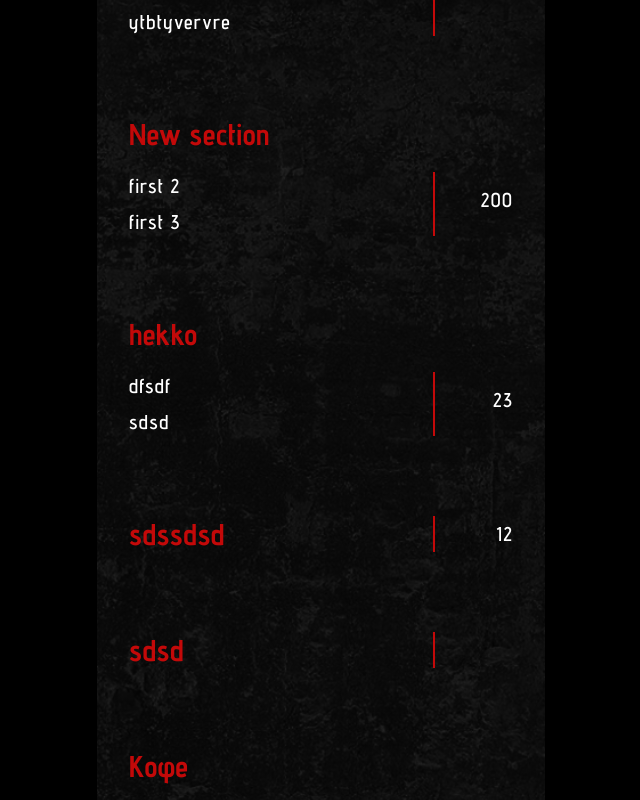
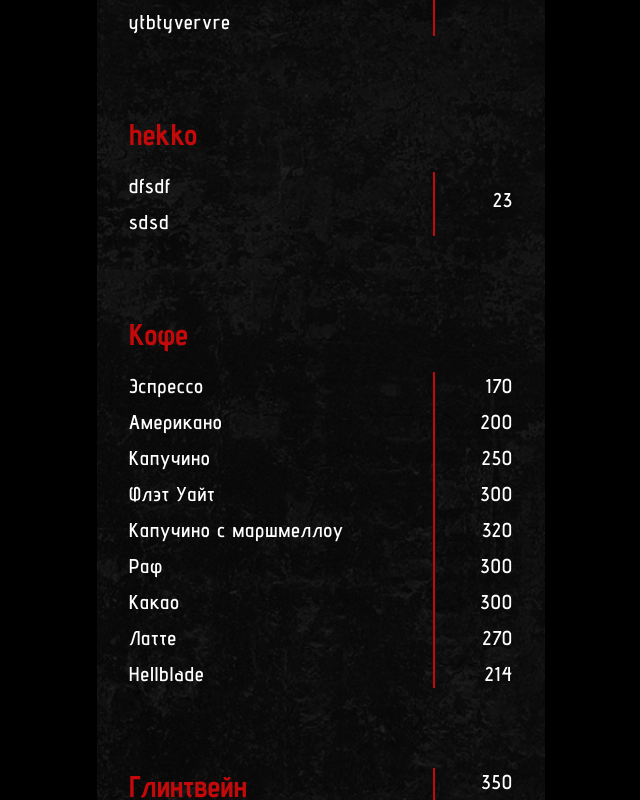
Before and after one commit to NiceArti/UmbrellaMenu, a Next.js app: page / in a window 1280 px wide. Shown: the part 1510-2310 px from the top of the page, without its empty margins (319-959 px from the left). Built offline with nearby package versions, Linux system fonts and the light colour scheme.

Commit message:
fix: menu positions

```diff
--- a/db/collections.json
+++ b/db/collections.json
@@ -79,20 +79,6 @@
       "tableView": false
     },
     {
-      "tag": "new",
-      "title": "New section",
-      "isHidden": false,
-      "names": [
-        "first 2 ",
-        "first 3"
-      ],
-      "prices": [
-        "200",
-        ""
-      ],
-      "tableView": false
-    },
-    {
       "tag": "hello",
       "title": "hekko",
       "isHidden": false,
@@ -104,26 +90,6 @@
         "23",
         ""
       ],
-      "tableView": false
-    },
-    {
-      "tag": "qq",
-      "title": "sdssdsd",
-      "isHidden": false,
-      "names": [
-        ""
-      ],
-      "prices": [
-        "12"
-      ],
-      "tableView": false
-    },
-    {
-      "tag": "test",
-      "title": "sdsd",
-      "isHidden": false,
-      "names": [],
-      "prices": [],
       "tableView": false
     },
     {
--- a/widgets/menu-positions/hooks/use-menu-edit.ts
+++ b/widgets/menu-positions/hooks/use-menu-edit.ts
@@ -7,6 +7,7 @@ export const useMenuEdit = ({
   prices,
   tableView,
   onSaved,
+  isHidden,
 }: {
   tag: string;
   title: string;
@@ -14,6 +15,7 @@ export const useMenuEdit = ({
   prices: string[];
   tableView: boolean;
   onSaved?: () => void;
+  isHidden?: boolean;
 }) => {
   const [editing, setEditing] = useState(false);
   const [localTitle, setLocalTitle] = useState<string>(title || "");
@@ -76,6 +78,41 @@ export const useMenuEdit = ({
       setSaving(false);
     }
   };
+
+  const onToggleHidden = async () => {
+    try {
+      const res = await fetch("/api/collections", {
+        method: "PUT",
+        headers: { "Content-Type": "application/json" },
+        body: JSON.stringify({
+          tag: tag || undefined,
+          title,
+          isHidden: !isHidden,
+        }),
+      });
+      const data = await res.json();
+      if (!res.ok || !data?.ok) return;
+      onSaved?.();
+    } catch {}
+  };
+
+  const onDelete = async () => {
+    try {
+      const res = await fetch("/api/collections", {
+        method: "PUT",
+        headers: { "Content-Type": "application/json" },
+        body: JSON.stringify({
+          tag: tag || undefined,
+          title,
+          deletePosition: true,
+        }),
+      });
+      const data = await res.json?.();
+      if (!res.ok || (data && data.ok === false)) return;
+      onSaved?.();
+    } catch {}
+  };
+
   return {
     localTitle,
     setLocalTitle,
@@ -90,6 +127,8 @@ export const useMenuEdit = ({
     onEditClick,
     onCancel,
     applyChanges,
+    onToggleHidden,
+    onDelete,
     error,
     success,
   };
--- a/widgets/menu-positions/menu-positions.tsx
+++ b/widgets/menu-positions/menu-positions.tsx
@@ -8,6 +8,7 @@ import { EditableTableView } from "./ui/editable-table-view";
 import { PositionsColumns } from "./ui/positions-columns";
 import { PositionsTableView } from "./ui/positions-table.view";
 import { AddButton } from "../admin/add-button";
+import { MenuViewToggle } from "./ui/menu-view-toggle";
 
 interface Props {
   title: string;
@@ -36,6 +37,8 @@ export function MenuPositions({
     onEditClick,
     onCancel,
     applyChanges,
+    onToggleHidden,
+    onDelete,
     localTableView,
     setLocalTableView,
     localTitle,
@@ -51,6 +54,7 @@ export function MenuPositions({
     prices,
     tableView,
     onSaved,
+    isHidden,
   });
 
   return (
@@ -63,40 +67,11 @@ export function MenuPositions({
           onCancel={onCancel}
           onApply={applyChanges}
           isHidden={isHidden}
-          onToggleHidden={async () => {
-            try {
-              const res = await fetch("/api/collections", {
-                method: "PUT",
-                headers: { "Content-Type": "application/json" },
-                body: JSON.stringify({
-                  tag: tag || undefined,
-                  title,
-                  isHidden: !isHidden,
-                }),
-              });
-              const data = await res.json();
-              if (!res.ok || !data?.ok) return;
-              onSaved?.();
-            } catch {}
-          }}
-          onDelete={async () => {
-            try {
-              const res = await fetch("/api/collections", {
-                method: "PUT",
-                headers: { "Content-Type": "application/json" },
-                body: JSON.stringify({
-                  tag: tag || undefined,
-                  title,
-                  deletePosition: true,
-                }),
-              });
-              const data = await res.json?.();
-              if (!res.ok || (data && data.ok === false)) return;
-              onSaved?.();
-            } catch {}
-          }}
+          onToggleHidden={onToggleHidden}
+          onDelete={onDelete}
         />
       )}
+
       <div
         id={tag}
         className={cn(
@@ -104,51 +79,36 @@ export function MenuPositions({
           names.length === 0 || names[0] === "" ? "flex-row" : "flex-col"
         )}
       >
-        <div className="flex justify-between w-full gap-2">
+        {editing && (
+          <MenuViewToggle
+            className="justify-end"
+            isDisabled={saving}
+            isTableView={localTableView}
+            onToggleTableView={() => setLocalTableView(true)}
+            onToggleColumnView={() => setLocalTableView(false)}
+          />
+        )}
+
         <Title
           title={localTitle}
           isEdit={editing}
           onChangeTitle={(v) => setLocalTitle(v)}
         />
-          {editing && (
-            <div className="flex gap-1">
-              <button
-                type="button"
-                disabled={saving}
-                onClick={() => setLocalTableView(true)}
-                className={cn(
-                  "px-3 py-1 border",
-                  localTableView && "bg-black text-white"
-                )}
-              >
-                Таблица
-              </button>
-              <button
-                type="button"
-                disabled={saving}
-                onClick={() => setLocalTableView(false)}
-                className={cn(
-                  "px-3 py-1 border",
-                  localTableView && "bg-black text-white"
-                )}
-              >
-                Колонки
-              </button>
-            </div>
-          )}
-        </div>
-        {localTableView ? (
-          editing ? (
+
+        {localTableView && editing && (
           <EditableTableView
             names={localNames}
             prices={localPrices}
             setNames={setLocalNames}
             setPrices={setLocalPrices}
           />
-          ) : (
+        )}
+
+        {localTableView && !editing && (
           <PositionsTableView names={localNames} prices={localPrices} />
-          )
-        ) : (
+        )}
+
+        {!localTableView && (
           <PositionsColumns
             editable={editing}
             names={localNames}
--- /dev/null
+++ b/widgets/menu-positions/ui/menu-view-toggle.tsx
@@ -0,0 +1,39 @@
+import { cn } from "@/shared/utils";
+
+export function MenuViewToggle({
+  isDisabled,
+  isTableView,
+  onToggleTableView,
+  onToggleColumnView,
+  className,
+}: {
+  isDisabled: boolean;
+  isTableView: boolean;
+  onToggleTableView: () => void;
+  onToggleColumnView: () => void;
+  className?: string;
+}) {
+  return (
+    <div className={cn("flex gap-1", className)}>
+      <button
+        type="button"
+        disabled={isDisabled}
+        onClick={onToggleTableView}
+        className={cn("px-3 py-1 border", isTableView && "bg-black text-white")}
+      >
+        Таблица
+      </button>
+      <button
+        type="button"
+        disabled={isDisabled}
+        onClick={onToggleColumnView}
+        className={cn(
+          "px-3 py-1 border",
+          !isTableView && "bg-black text-white"
+        )}
+      >
+        Колонки
+      </button>
+    </div>
+  );
+}
--- a/widgets/menu-positions/ui/positions-columns.tsx
+++ b/widgets/menu-positions/ui/positions-columns.tsx
@@ -28,7 +28,7 @@ export function PositionsColumns({
             )}
             {editable ? (
               <input
-                className="rounded border p-2 text-black flex-1"
+                className="rounded border p-2 text-black w-full"
                 value={value}
                 onChange={(e) => onChangeName?.(i, e.target.value)}
               />
```
Lines whose indentation alone changed are shown as unchanged.
